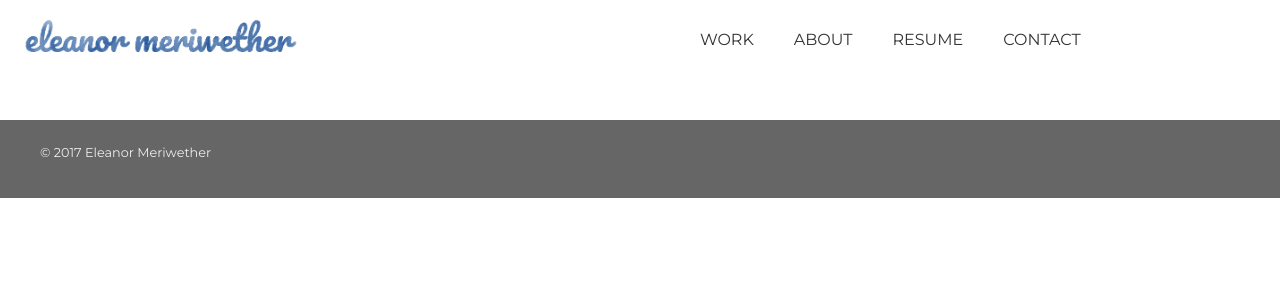
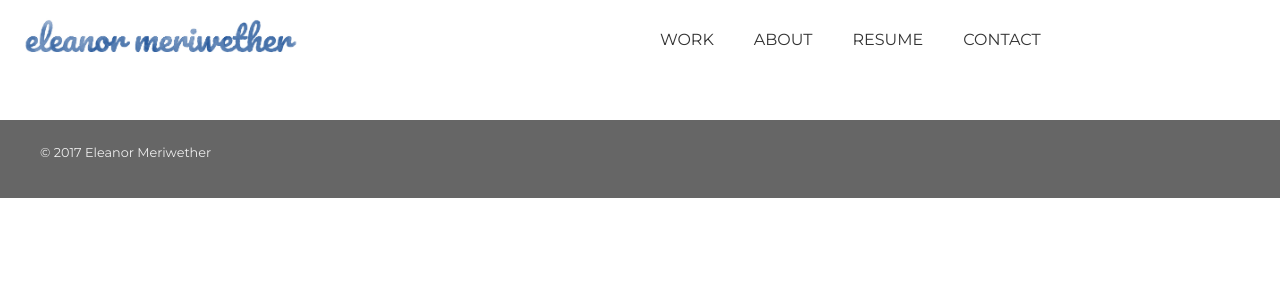
Before and after one commit to emeriwether/emeriwether.github.io, a Jekyll site: the page built from contact.html, in a window 1280 px wide. Shown: the top 300 px of the page. Built offline with Jekyll 4.4.1, drawn with Linux system fonts in a browser that asks for light colours; nearby versions of some CDN libraries.

Commit message:
change nav padding left to percent

```diff
--- a/css/styles.css
+++ b/css/styles.css
@@ -94,7 +94,7 @@ nav ul li.current {
     text-decoration: underline;
 }
 
-nav > ul { padding-left: 680px; }
+nav > ul { padding-left: 50%; }
 nav > ul > li { float: left; }
 
 
@@ -139,11 +139,11 @@ MEDIA QUERIES
 -----------
 */
 @media screen and (max-width: 1200px) {
-    /*nav ul li a { width: 75px; }*/
-    nav > ul { padding-left: 630px;  transition: padding-left 0.2s; }
+    /*nav ul li a { width: 75px; }
+    nav > ul { padding-left: 630px;  transition: padding-left 0.2s; }*/
 }
 
 @media screen and (max-width: 1000px) {
-    /*nav ul li a { width: 75px; }*/
-    nav > ul { padding-left: 580px; transition: padding-left 0.2s; }
+    /*nav ul li a { width: 75px; }
+    nav > ul { padding-left: 580px; transition: padding-left 0.2s; }*/
 }
```
